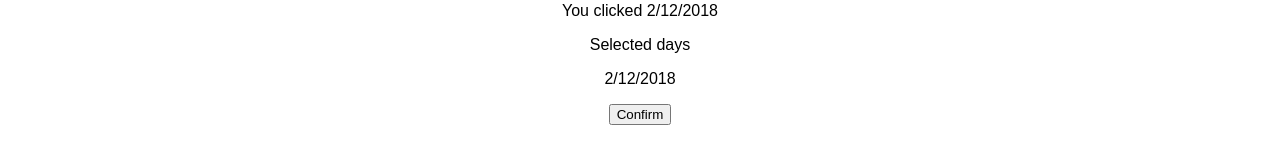
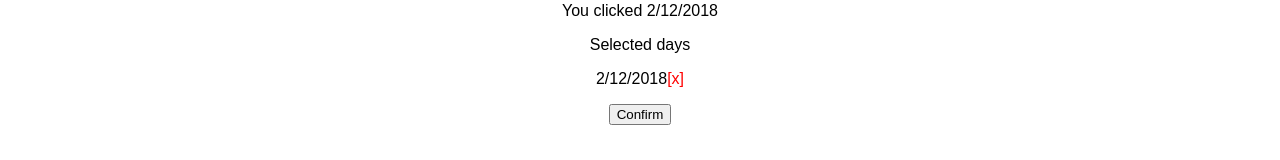
Before and after one commit to krostedt/travelbooker, a React (Create React App) app: page / in a window 1280 px wide. Both pictures are taken after a click on the element "12". Shown: the part 476-636 px from the top of the page. Built offline with nearby package versions, Linux system fonts and the light colour scheme.

Commit message:
Logic to handle removal

```diff
--- a/src/App.css
+++ b/src/App.css
@@ -36,3 +36,8 @@
   background-color: orange;
   color: white;
 }
+
+.DayItems .remove {
+  color: #ff0000;
+  cursor: pointer;
+}
--- a/src/App.js
+++ b/src/App.js
@@ -37,6 +37,23 @@ class CalendarManager extends React.Component {
 
     this.handleClick = this.handleClick.bind(this);
     this.handleConfirm = this.handleConfirm.bind(this);
+    this.handleRemove = this.handleRemove.bind(this);
+
+  }
+
+  handleRemove(event, day) {
+
+    if (this.state.daysConfirmed) {
+      return;
+    }
+
+    let dayIndex = this.state.dayItems.findIndex( element => {
+      return element.getTime() === day.getTime();
+    });
+
+    this.setState({
+      dayItems: this.state.dayItems.filter( (item, itemIndex) => itemIndex !== dayIndex )
+    });
 
   }
 
@@ -60,6 +77,7 @@ class CalendarManager extends React.Component {
       this.setState({activeDay: undefined});
     }
 
+    // if not found, add to array of day items
     if (inSelected === -1) {
 
       this.setState({
@@ -71,6 +89,7 @@ class CalendarManager extends React.Component {
 
     }
 
+    // if found, remove from day item array
     this.setState({
       dayItems: this.state.dayItems.filter( (item, itemIndex) => itemIndex !== inSelected )
     });
@@ -94,6 +113,8 @@ class CalendarManager extends React.Component {
         {this.state.activeDay ? (<p>You clicked {this.state.activeDay.toLocaleDateString()}</p>) : (<p>Please select a day</p>)}
         <DayList
           dayList={this.state.dayItems}
+          remove={this.handleRemove}
+          confirmed={this.state.daysConfirmed}
         />
         <ConfirmButton onConfirm={this.handleConfirm} confirmed={this.state.daysConfirmed} />
       </div>
@@ -108,11 +129,16 @@ class CalendarManager extends React.Component {
 function DayList(props) {
   const dayList = props.dayList;
   const dayItems = dayList.map( (day, index) =>
-    <DayItem key={index} date={day} />
+    <DayItem
+      key={index}
+      date={day}
+      remove={props.remove}
+      confirmed={props.confirmed}
+      />
   );
  // {dayItems.map( day => <DayItem key={day} />)}
   return (
-    <div>
+    <div className="DayItems">
       {dayItems.length ? (<p>Selected days</p>) : ('')}
       {dayItems}
     </div>
@@ -124,7 +150,13 @@ const Title = () => {
 };
 
 const DayItem = (props) => {
-  return (<p>{props.date.toLocaleDateString()}</p>);
+
+  return (
+    <p>{props.date.toLocaleDateString()}
+    { props.confirmed ? ('') : (<span className="remove" onClick={ (evt) => { props.remove(evt, props.date)}}>[x]</span>)}
+    </p>
+  );
+
 };
 
 const ConfirmButton = (props) => {
```
